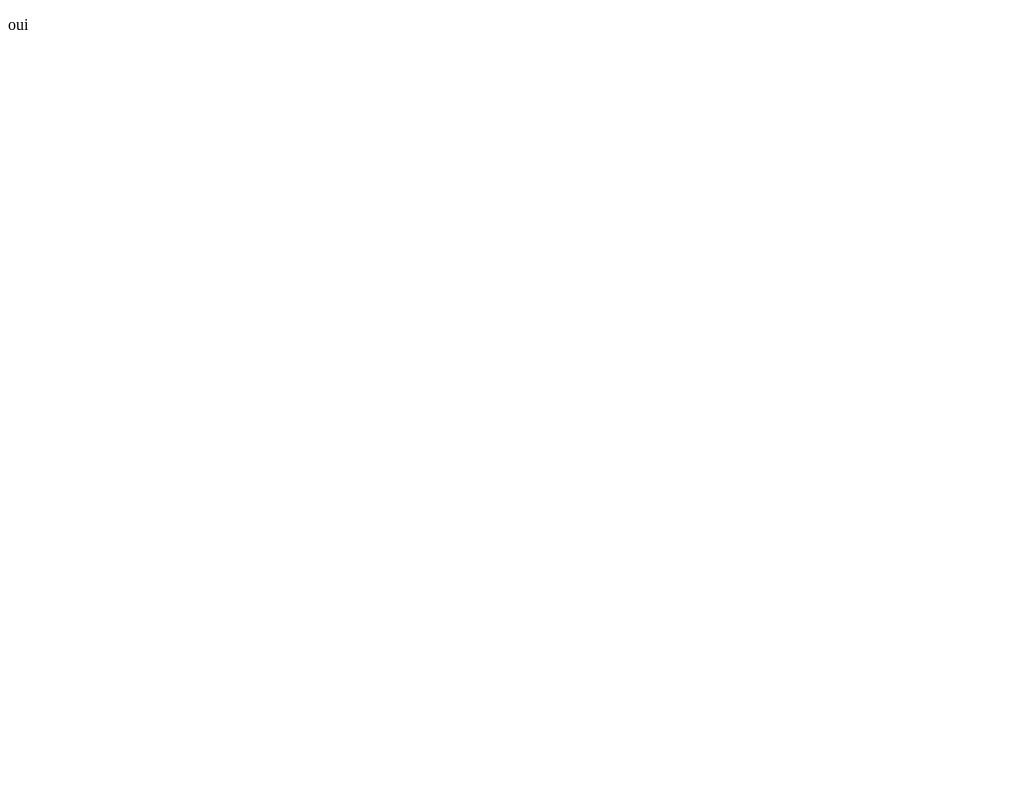
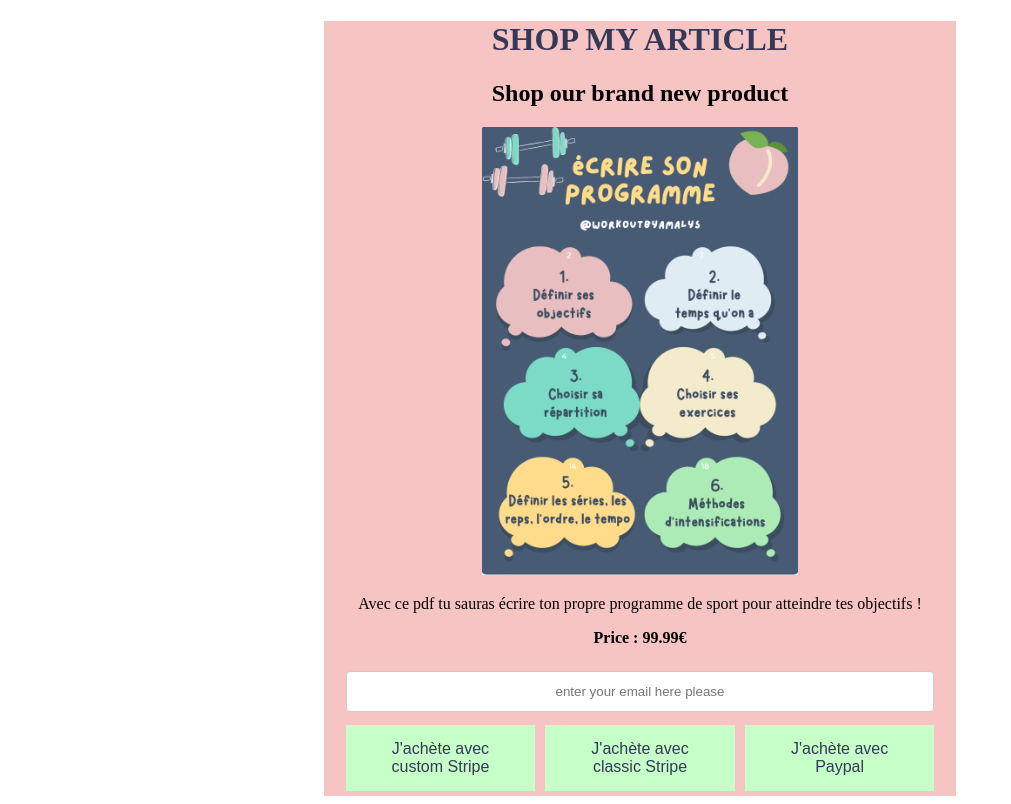
Before and after one commit to IT-Mehdi/FRONT-ShopMyArticle, a React (Create React App) app: page / in a window 1280 px wide. Shown: the whole page, without its empty margins (0-1011 px from the left). Built offline with nearby package versions, Linux system fonts and the light colour scheme.

Commit message:
v1 with an article, an email inpu and 3 buttons

```diff
--- a/package.json
+++ b/package.json
@@ -6,7 +6,9 @@
     "@testing-library/jest-dom": "^5.16.5",
     "@testing-library/react": "^13.4.0",
     "@testing-library/user-event": "^13.5.0",
+    "bootstrap": "^5.2.2",
     "react": "^18.2.0",
+    "react-bootstrap": "^2.6.0",
     "react-dom": "^18.2.0",
     "react-scripts": "5.0.1",
     "web-vitals": "^2.1.4"
--- a/src/App.js
+++ b/src/App.js
@@ -1,10 +1,18 @@
+import Form from "./components/form/Form";
+import './index.css';
+import product from './img/product.png';
 
 function App() {
+
+
   return (
-    <div className="App">
-      <p>
-        oui {process.env.REACT_APP_test}
-      </p>
+    <div className="container">
+      <h1>Shop my article</h1>
+        <h2>Shop our brand new product</h2>
+        <img src={product} alt="image produit"></img>
+        <p>Avec ce pdf tu sauras écrire ton propre programme de sport pour atteindre tes objectifs !</p>
+        <p className="price">Price : 99.99€</p>
+        <Form></Form>
     </div>
   );
 }
--- /dev/null
+++ b/src/components/button/Button.jsx
@@ -0,0 +1,7 @@
+const Button = ({ value, onClick }) => (
+    <button onClick={onClick} className={value}>
+      {value}
+    </button>
+  );
+
+  export default Button;
--- /dev/null
+++ b/src/components/form/Form.jsx
@@ -0,0 +1,34 @@
+import { useState } from "react";
+import Button from "../button/Button";
+
+const Form = () => {
+    const [email, setEmail] = useState('');
+    const handleOnChange = (e) => setEmail(e.target.value);
+
+    const handleOnSubmit = (e) => {
+        e.preventDefault();
+        alert(e.nativeEvent.submitter.name);
+        setEmail('');
+      };
+
+
+    return (
+        <form onSubmit={handleOnSubmit}>
+        <input
+            placeholder="enter your email here please"
+            value={email}
+            onChange={handleOnChange}
+            required
+        /> <br/>
+        <div className="flex-container">
+            <button type="submit" name="customStripe">J'achète avec custom Stripe</button>
+            <button type="submit" name="classicStripe">J'achète avec classic Stripe</button>
+            <button type="submit" name="paypal">J'achète avec Paypal</button>
+        </div>
+
+        </form>
+    );
+
+};
+
+  export default Form;
--- /dev/null
+++ b/src/index.css
@@ -0,0 +1,51 @@
+h1 {
+    color: rgb(52, 57, 87);
+    text-transform:uppercase;
+}
+
+.container{
+    height: 100%;
+    width: 50%;
+    background-color: rgb(247, 196, 196);
+    margin: auto;
+    text-align: center;
+}
+
+input {
+    width: 93%;
+    text-align: center;
+    padding: 12px 20px;
+    margin: 8px 0;
+    display: inline-block;
+    border: 1px solid #ccc;
+    border-radius: 4px;
+    box-sizing: border-box;
+}
+
+.flex-container {
+    display: flex;
+    justify-content: center;
+}
+
+img{
+    width: 50%;
+}
+
+button {
+    margin-bottom: 5px;
+    width: 30%;
+    align-items: center;
+    background-color: #c6ffc8; /* Green */
+    border: none;
+    color: rgb(52, 57, 87);
+    padding: 15px 32px;
+    text-align: center;
+    text-decoration: none;
+    display: inline-block;
+    font-size: 16px;
+    margin: 5px;
+}
+
+.price {
+    font-weight: bolder;
+}
```
Also changed, not shown: src/img/product.png (added).
